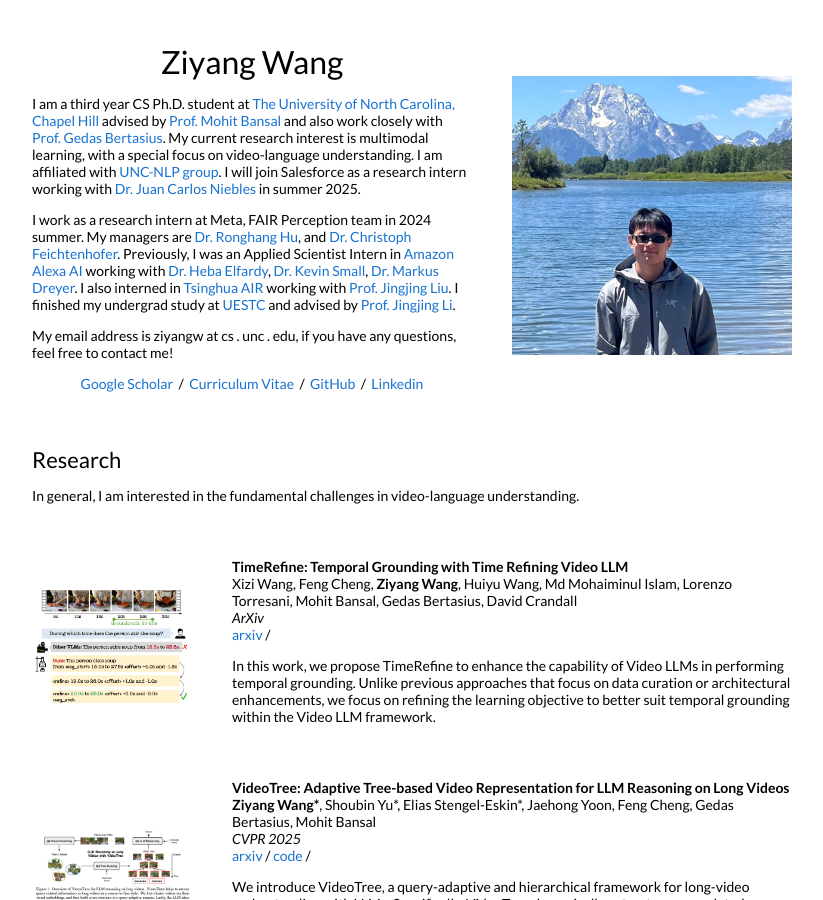
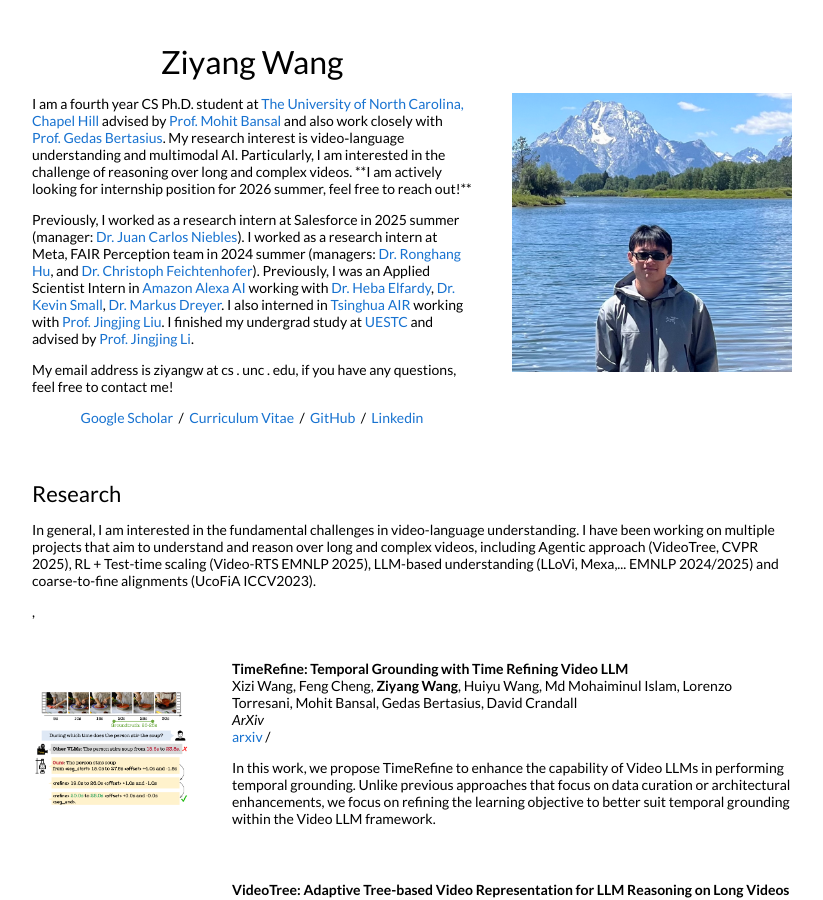
Before and after one commit to ZiyangW2000/ZiyangW2000.github.io, a Jekyll site: the page built from _posts/2016-08-15-rs400.markdown, in a window 1280 px wide and 900 px high. Shown: the whole window, without its empty margins (228-1051 px from the left). Built offline with Jekyll 4.4.1, drawn with Linux system fonts in a browser that asks for light colours.

Commit message:
Update default.html

```diff
--- a/_layouts/default.html
+++ b/_layouts/default.html
@@ -27,11 +27,10 @@
               <h1>
                 Ziyang Wang
               </h1>
-              <p>I am a third year CS Ph.D. student at <a href="https://www.unc.edu//">The University of North Carolina, Chapel Hill</a> advised by <a href="https://www.cs.unc.edu/~mbansal//">Prof. Mohit Bansal</a> and also work closely with <a href="https://www.gedasbertasius.com//">Prof. Gedas Bertasius</a>. My current research interest is multimodal learning, with a special focus on video-language understanding. I am affiliated with <a href="https://nlp.cs.unc.edu/">UNC-NLP group</a>. I will join Salesforce as a research intern working with <a href="https://www.niebles.net/">Dr. Juan Carlos Niebles
-</a> in summer 2025.
+              <p>I am a fourth year CS Ph.D. student at <a href="https://www.unc.edu//">The University of North Carolina, Chapel Hill</a> advised by <a href="https://www.cs.unc.edu/~mbansal//">Prof. Mohit Bansal</a> and also work closely with <a href="https://www.gedasbertasius.com//">Prof. Gedas Bertasius</a>. My research interest is video‐language understanding and multimodal AI. Particularly, I am interested in the challenge of reasoning over long and complex videos. **I am actively looking for internship position for 2026 summer, feel free to reach out!**
               </p>
               <p>
-                I work as a research intern at Meta, FAIR Perception team in 2024 summer. My managers are <a href="https://ronghanghu.com/">Dr. Ronghang Hu</a>, and <a href="https://feichtenhofer.github.io/">Dr. Christoph Feichtenhofer</a>. Previously, I was an Applied Scientist Intern in <a href="https://www.amazon.science/">Amazon Alexa AI</a> working with <a href="https://www.amazon.science/author/heba-elfardy">Dr. Heba Elfardy</a>, <a href="http://www.kevinsmall.org/">Dr. Kevin Small</a>, <a href="https://markusdreyer.org/">Dr. Markus Dreyer</a>. I also interned in <a href="https://air.tsinghua.edu.cn/en/">Tsinghua AIR</a> working with <a href="https://air.tsinghua.edu.cn/en/info/1046/1194.htm">Prof. Jingjing Liu</a>. I finished my undergrad study at <a href="https://en.uestc.edu.cn">UESTC</a> and advised by <a href="https://lijin118.github.io//">Prof. Jingjing Li</a>.
+              Previously, I worked as a research intern at Salesforce in 2025 summer (manager: <a href="https://www.niebles.net/">Dr. Juan Carlos Niebles</a>). I worked as a research intern at Meta, FAIR Perception team in 2024 summer (managers: <a href="https://ronghanghu.com/">Dr. Ronghang Hu</a>, and <a href="https://feichtenhofer.github.io/">Dr. Christoph Feichtenhofer</a>). Previously, I was an Applied Scientist Intern in <a href="https://www.amazon.science/">Amazon Alexa AI</a> working with <a href="https://www.amazon.science/author/heba-elfardy">Dr. Heba Elfardy</a>, <a href="http://www.kevinsmall.org/">Dr. Kevin Small</a>, <a href="https://markusdreyer.org/">Dr. Markus Dreyer</a>. I also interned in <a href="https://air.tsinghua.edu.cn/en/">Tsinghua AIR</a> working with <a href="https://air.tsinghua.edu.cn/en/info/1046/1194.htm">Prof. Jingjing Liu</a>. I finished my undergrad study at <a href="https://en.uestc.edu.cn">UESTC</a> and advised by <a href="https://lijin118.github.io//">Prof. Jingjing Li</a>.
 
               </p>
               <p>
@@ -43,7 +42,7 @@
               <p style="text-align:center">
 
                 <a href="https://scholar.google.com/citations?user=JuIqLPYAAAAJ&hl=en">Google Scholar</a> &nbsp;/&nbsp;
-                <a href="../ZiyangWang_CV_Sept_8_2024.pdf">Curriculum Vitae</a> &nbsp;/&nbsp;
+                <a href="../ZiyangWang_CV_lastest.pdf">Curriculum Vitae</a> &nbsp;/&nbsp;
                 <a href="https://github.com/Ziyang412">GitHub</a> &nbsp;/&nbsp;
                 <a href="https://www.linkedin.com/in/ziyang-wang-882188203/">Linkedin</a>
 
@@ -60,8 +59,8 @@
             <td style="padding:2.5%;width:100%;vertical-align:middle">
               <h2>Research</h2>
               <p>
-                In general, I am interested in the fundamental challenges in video-language understanding.
-              </p>
+                In general, I am interested in the fundamental challenges in video-language understanding. I have been working on multiple projects that aim to understand and reason over long and complex videos, including Agentic approach (VideoTree, CVPR 2025), RL + Test-time scaling (Video-RTS EMNLP 2025), LLM-based understanding (LLoVi, Mexa,... EMNLP 2024/2025) and coarse-to-fine alignments (UcoFiA ICCV2023).
+              </p>,
             </td>
           </tr>
         </table>
```
